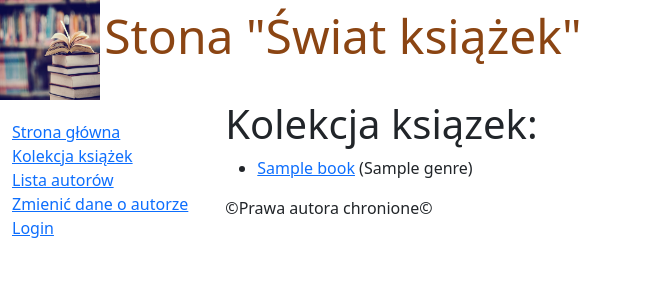
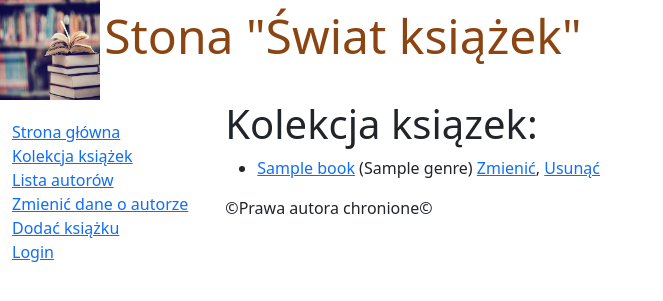
Before and after one commit to IStasovskyi93/Web_books, a Django app: template templates/catalog/book_list.html in a window 1280 px wide. Shown: the top 301 px of the page, without its empty margins (0-663 px from the left). Run offline with Django 4.2, Linux system fonts and the light colour scheme; the template is opened without the code that fills it: most values are stand-ins (such as "Sample title", 1, 10 or a date in 2020).

Commit message:
add requirements.txt

```diff
--- a/eLibrary/urls.py
+++ b/eLibrary/urls.py
@@ -25,7 +25,7 @@ urlpatterns = [
     path('del_author/<int:id>/', views.delAuthor, name='delAuthor'),
     path('admin/', admin.site.urls),
     path('accounts/', include('django.contrib.auth.urls')),
-    re_path('^books/$', views.BookListView.as_view(), name='book-list'),
+    re_path('^books/$', views.BookListView.as_view(), name='books'),
     re_path(r'^book/(?P<pk>\d+)$', views.BookDetailView.as_view(), name='book-detail'),
     re_path(r'^author/$', views.AuthorListView.as_view(), name='authors'),
     re_path(r'^author/(?P<pk>\d+)$', views.AuthorDetailView.as_view(), name='author-detail'),
--- /dev/null
+++ b/requirements.txt
@@ -0,0 +1,6 @@
+asgiref==3.5.0
+backports.zoneinfo==0.2.1
+Django==4.0.3
+pkg_resources==0.0.0
+psycopg2-binary==2.9.3
+sqlparse==0.4.2
--- a/templates/base.html
+++ b/templates/base.html
@@ -28,9 +28,10 @@
                 {% block sidebar %}
                 <ul class="sidebar-nav">
                     <li><a href="{% url 'home' %}">Strona główna</a></li>
-                    <li><a href="{% url 'book-list' %}">Kolekcja książek</a></li>
+                    <li><a href="{% url 'books' %}">Kolekcja książek</a></li>
                     <li><a href="{% url 'authors' %}">Lista autorów</a></li>
                     <li><a href="{% url 'addAuthor' %}">Zmienić dane o autorze</a></li>
+                    <li><a href="{% url 'book_create' %}">Dodać książku</a></li>
                     {% if user.is_authenticated %}
                         <li>Użytkownik: {{ user.get_username }}</li>
                         <li><a href="{% url 'logout' %}?next={{request.path}}">Logout</a></li>
--- a/templates/catalog/author_list.html
+++ b/templates/catalog/author_list.html
@@ -4,7 +4,8 @@
   <h2>Lista autorów z bazy danych</h2>
   {% if author_list %}
     {% for author in author_list.all %}
-<p><strong><a href="{{ author.get_absolute_url }}">{{ author.name }}</a></strong><br> Data urodzenia - <strong>{{ author.date_of_birth }}</strong><br>
+<p><strong><a href="{{ author.get_absolute_url }}">{{ author.name }}</a></strong><br>
+    Data urodzenia - <strong>{{ author.date_of_birth }}</strong><br>
         {% if author.date_of_death %}
           Data śmierci-<strong>{{ author.date_of_death }}</strong></p>
         {% endif %}
--- a/templates/catalog/book_confirm_delete.html
+++ b/templates/catalog/book_confirm_delete.html
@@ -1,7 +1,7 @@
 {% extends "base.html" %}
 {% block content %}
 <h1>Usuniencie książki</h1>
-<p>Czt na pewno chcesz usunąć {{book}}?</p>
+<p>Czy na pewno chcesz usunąć {{book}}?</p>
 
 <form action="" method="post">
     {% csrf_token %}
--- a/templates/catalog/book_list.html
+++ b/templates/catalog/book_list.html
@@ -8,6 +8,8 @@
         <li>
             <a href="{{ book.get_absolute_url }}">{{ book.title }}</a>
                      ({{ book.genre }})
+            <a href="/book/update/{{book.id}}">Zmienić</a>,
+            <a href="/book/delete/{{book.id}}">Usunąć</a>
         </li>
         {% endfor %}
     </ul>
```
